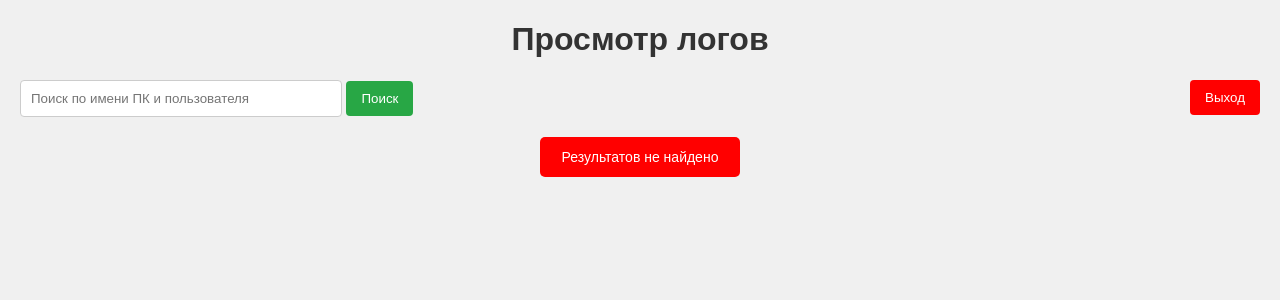
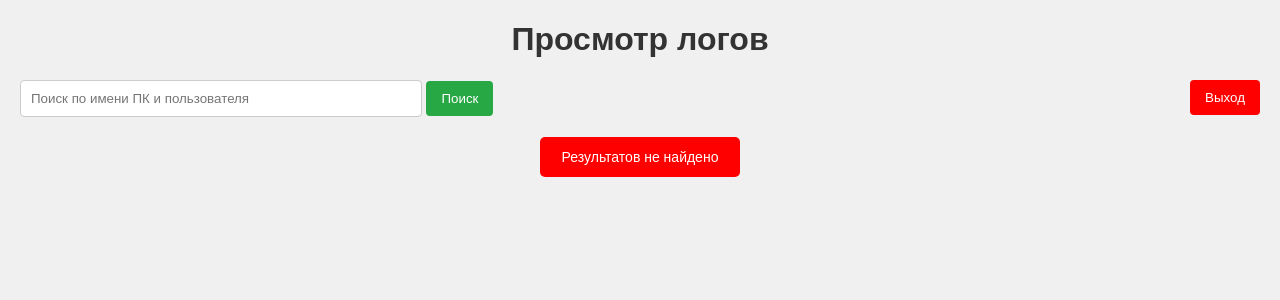
Before and after one commit to Riv33R/Logon, a Flask app: page / in a window 1280 px wide. Shown: the top 300 px of the page. Run offline with Flask 3, Linux system fonts and the light colour scheme; a user stored in the database is signed in.

Commit message:
Update style.css

```diff
--- a/static/style.css
+++ b/static/style.css
@@ -18,7 +18,7 @@ form {
 input[type="text"] {
     padding: 10px;
 
-    width: 300px;
+    width: 380px;
 
     border: 1px solid #ccc;
 
@@ -74,7 +74,6 @@ tr:hover {
 }
 
 .loginform {
-    width: 380px;
     margin-top: 5px;
 }
 
```
